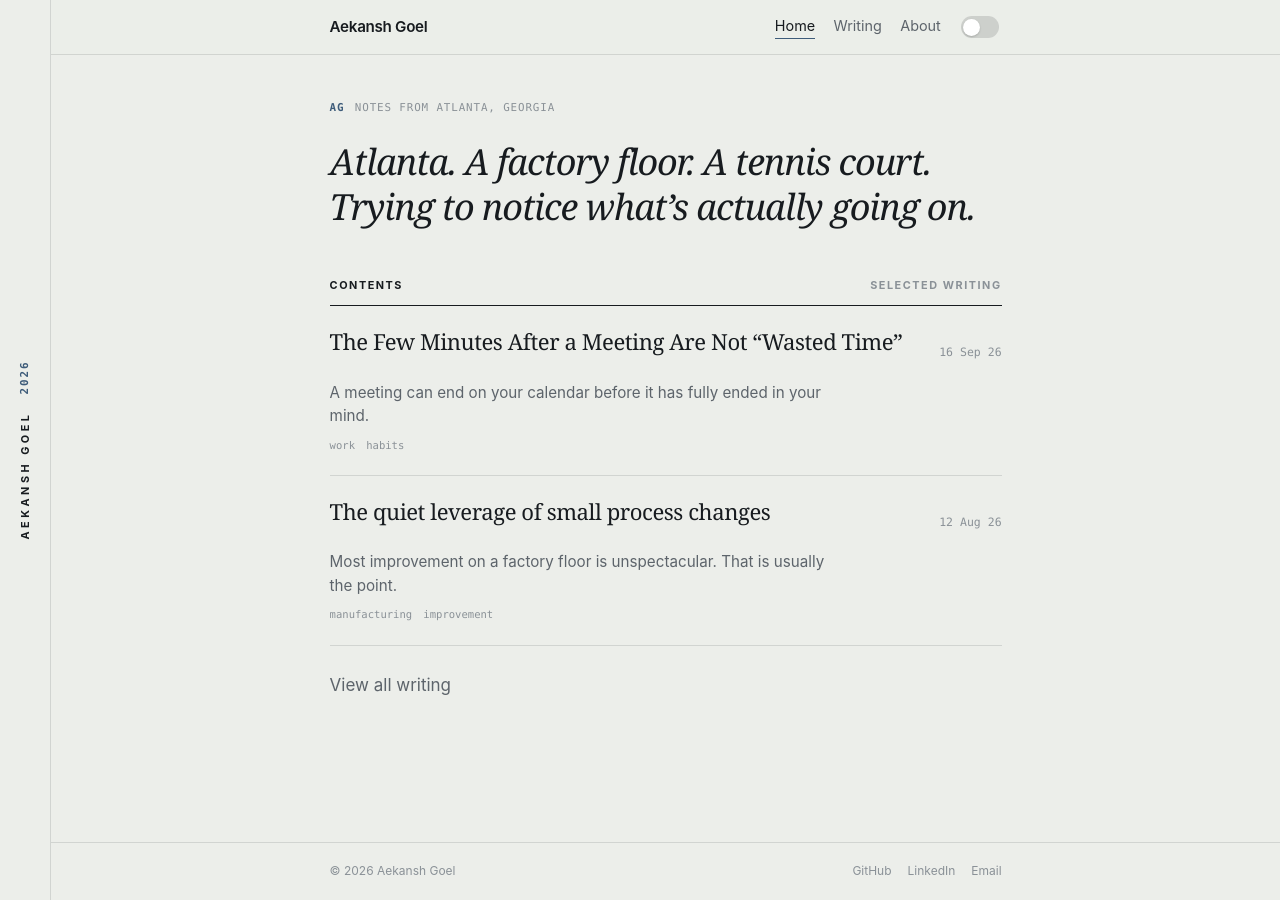
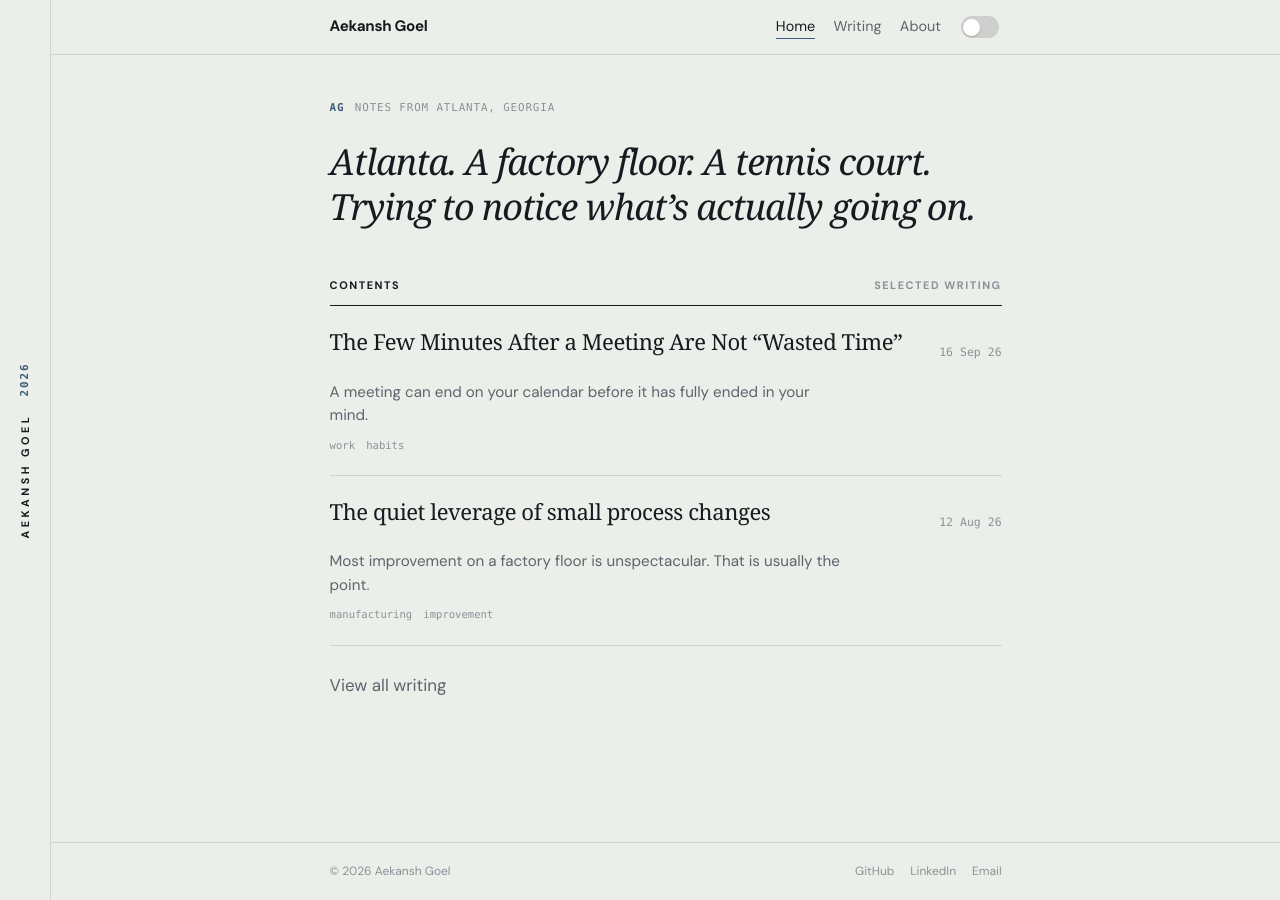
Before and after one commit to aekanshgoel/aekanshgoel.github.io, a Jekyll site: the page built from index.html, in a window 1280 px wide. Built offline with Jekyll 4.4.1, drawn with Linux system fonts in a browser that asks for light colours; some web fonts are replaced.

Commit message:
Apply Instrument Serif and DM Sans typography

```diff
--- a/_layouts/default.html
+++ b/_layouts/default.html
@@ -16,8 +16,12 @@
         } catch (e) {}
       })();
     </script>
+    <link rel="preconnect" href="https://fonts.googleapis.com">
+    <link rel="preconnect" href="https://fonts.gstatic.com" crossorigin>
+    <link rel="stylesheet" href="https://fonts.googleapis.com/css2?family=DM+Sans:opsz,wght@9..40,400;9..40,500;9..40,600;9..40,700&family=Instrument+Serif:ital@0;1&display=swap">
     <link rel="icon" href="{{ '/assets/favicon.svg' | relative_url }}" type="image/svg+xml">
     <link rel="stylesheet" href="{{ '/assets/css/main.css' | relative_url }}">
+    <link rel="stylesheet" href="{{ '/assets/css/fonts.css' | relative_url }}">
   </head>
   <body>
     <a class="skip-link" href="#main">Skip to content</a>
--- /dev/null
+++ b/assets/css/fonts.css
@@ -0,0 +1,14 @@
+body,
+.filters button {
+  font-family: "DM Sans", -apple-system, BlinkMacSystemFont, "Segoe UI", system-ui, sans-serif;
+}
+
+.page-title,
+.article-header h1,
+.not-found h1,
+.manifesto,
+.entry-title,
+.prose h2,
+.prose h3 {
+  font-family: "Instrument Serif", Georgia, Palatino, serif;
+}
```
